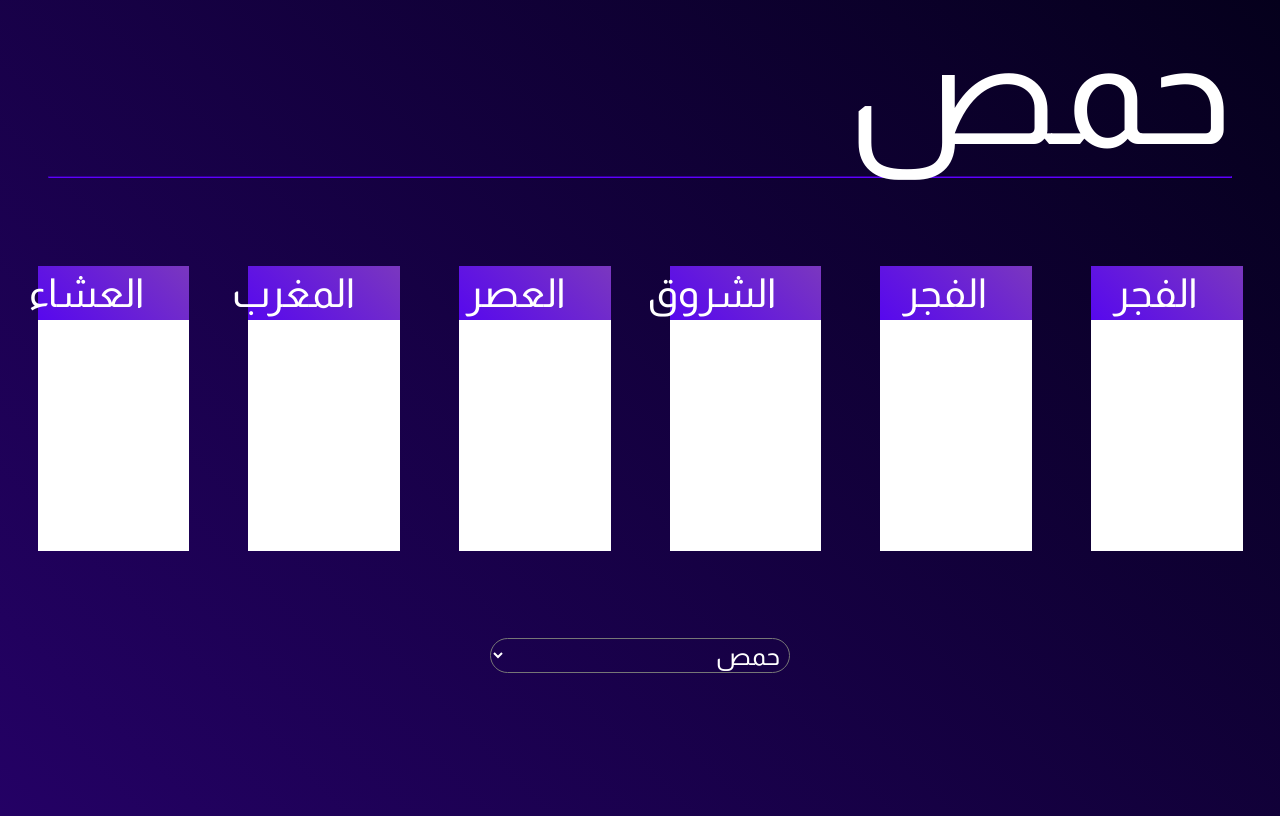
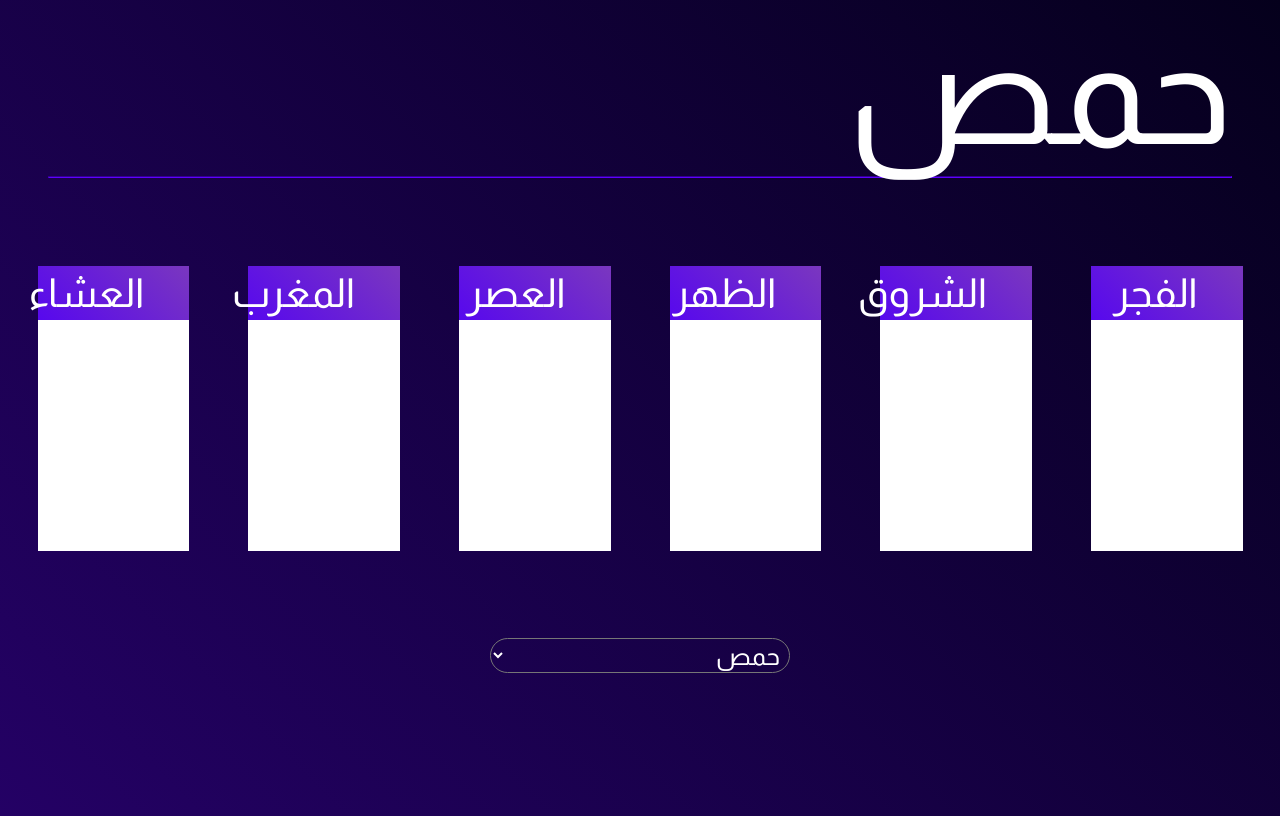
Before and after one commit to jafarramadan-lgtm/aladhan, a website: page index.html in a window 1280 px wide. Drawn offline with Linux system fonts and the light colour scheme; no server answers.

Commit message:
Update index.html

```diff
--- a/index.html
+++ b/index.html
@@ -34,18 +34,19 @@
             </div>
             <div></div>
         </div>
+
              <div class="card">
             <div class="header">
-                <h1>الفجر</h1>
+                <h1>الشروق</h1>
             </div>
             <div class="body">
                 <h1 class="time" id="sunriseTime"></h1>
             </div>
             <div></div>
         </div>
-             <div class="card">
+                 <div class="card">
             <div class="header">
-                <h1>الشروق</h1>
+                <h1>الظهر</h1>
             </div>
             <div class="body">
                 <h1 class="time" id="dhurhTime"></h1>
```
